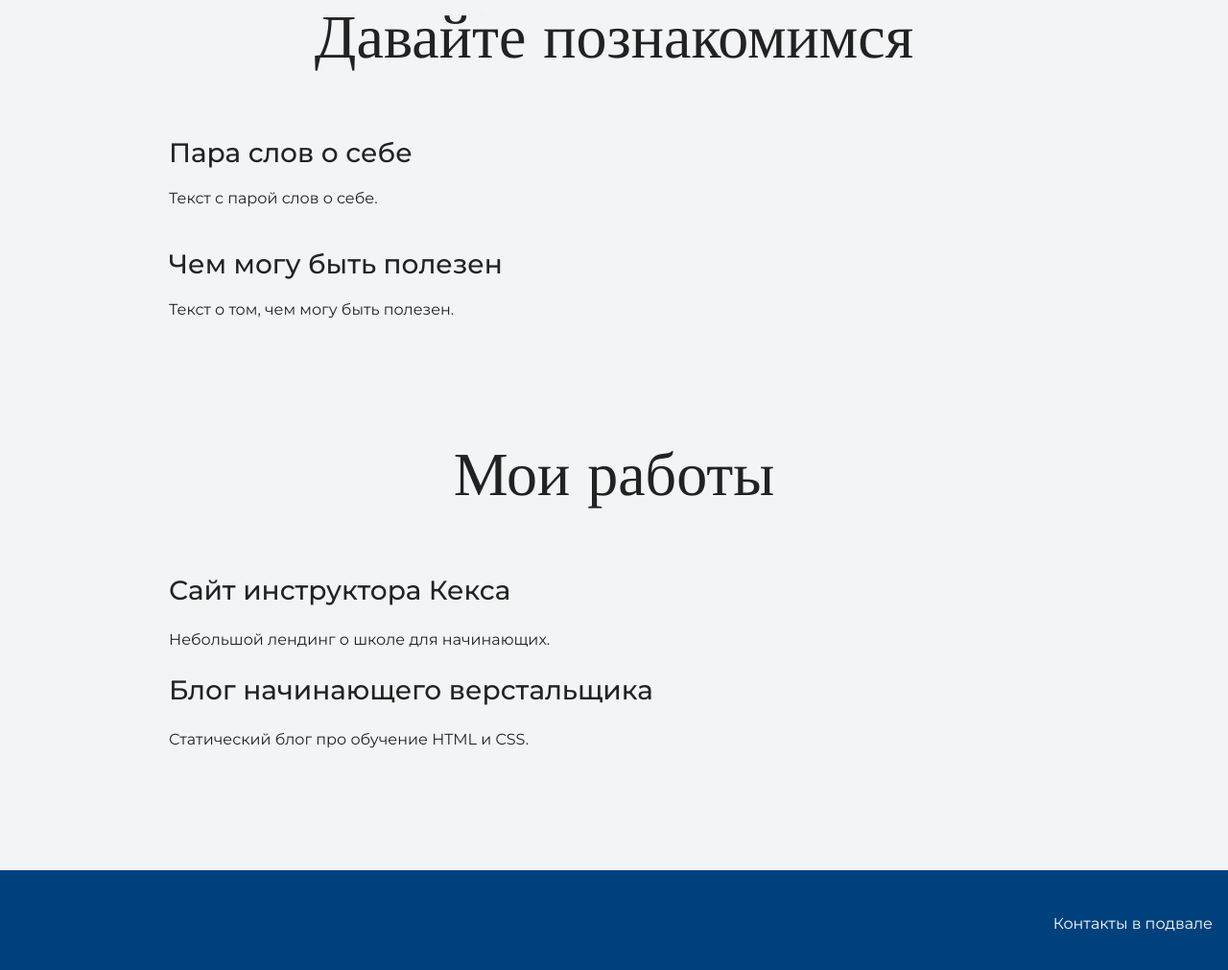
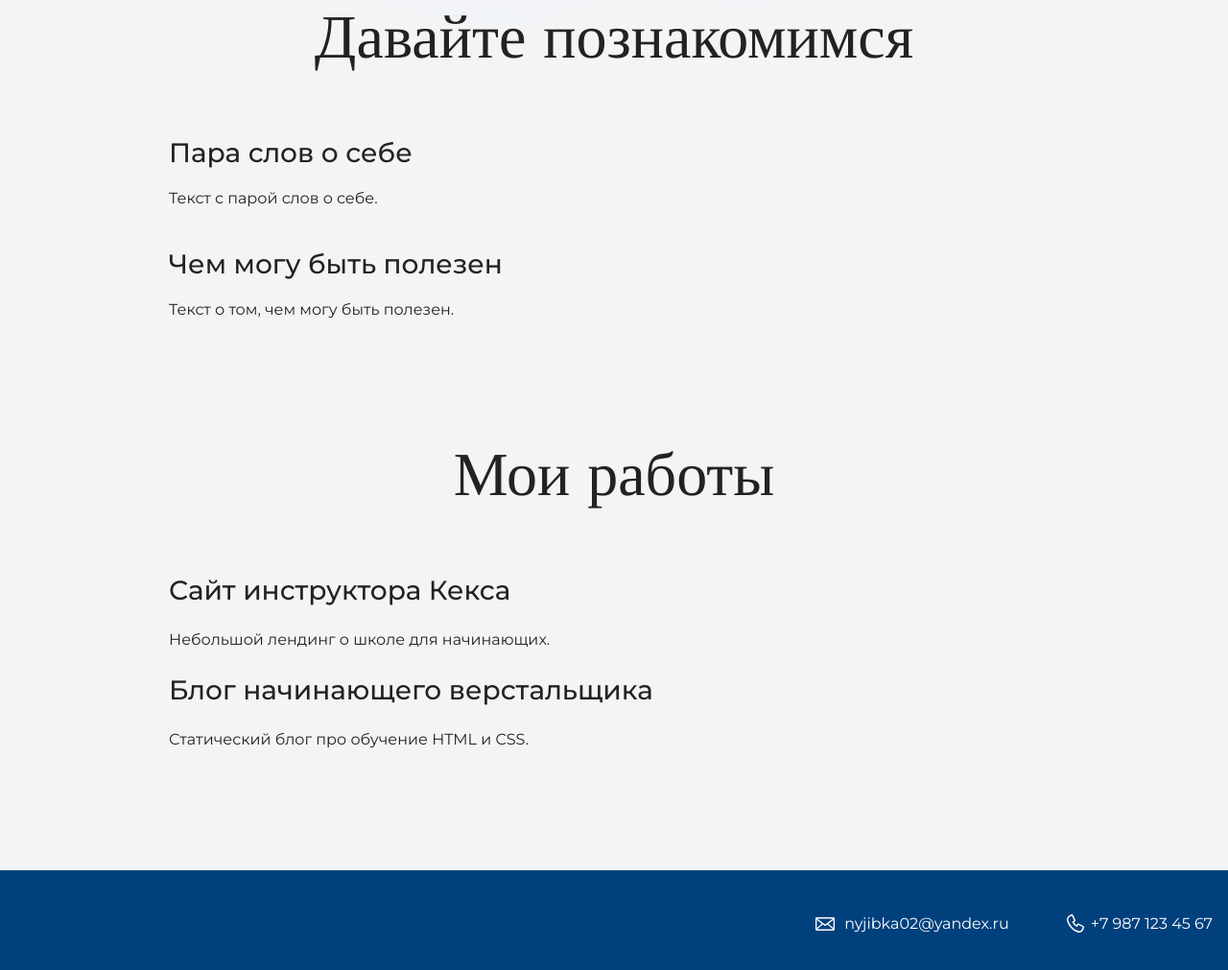
Before and after one commit to nyjibka02/my-site01, a plain HTML site: page index.html in a window 1280 px wide. Shown: the part 1033-2044 px from the top of the page at 96% size. Drawn offline with nearby package versions, Linux system fonts and the light colour scheme.

Commit message:
Добавлены контакты в подвале

```diff
--- a/index.html
+++ b/index.html
@@ -46,7 +46,8 @@
 
     <footer class="page-footer">
 	 <div class="container">
-      Контакты в подвале
+      <a class="footer-email" href="mailto:nyjibka02@yandex.ru">nyjibka02@yandex.ru</a>
+      <a class="footer-phone" href="tel:+79781234567">+7 987 123 45 67</a>
 	 </div>
     </footer>
   </body>
```
